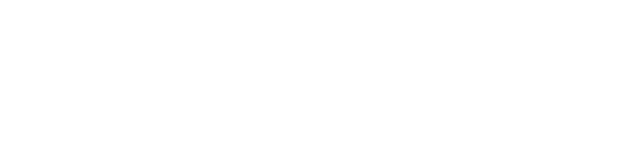
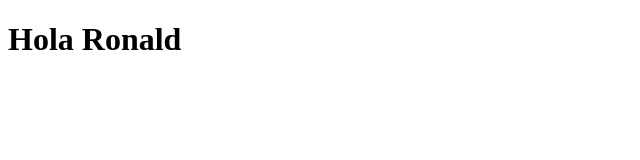
Before and after one commit to jonathanjaimes/easy3, a plain HTML site: page index.html in a window 1280 px wide. Shown: the whole page, without its empty margins (0-640 px from the left). Drawn offline with Linux system fonts and the light colour scheme.

Commit message:
Agregación de saludo

```diff
--- a/index.html
+++ b/index.html
@@ -4,6 +4,6 @@
 	<title></title>
 </head>
 <body>
-
+<h1>Hola Ronald</h1>
 </body>
 </html>
```
